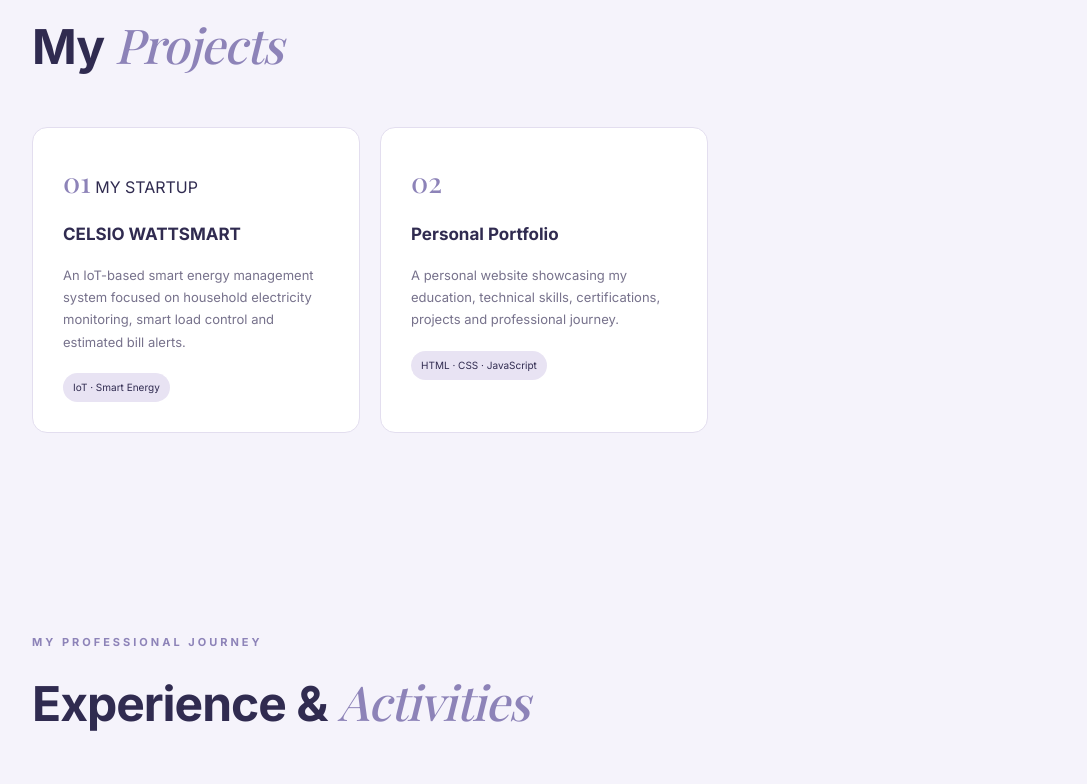
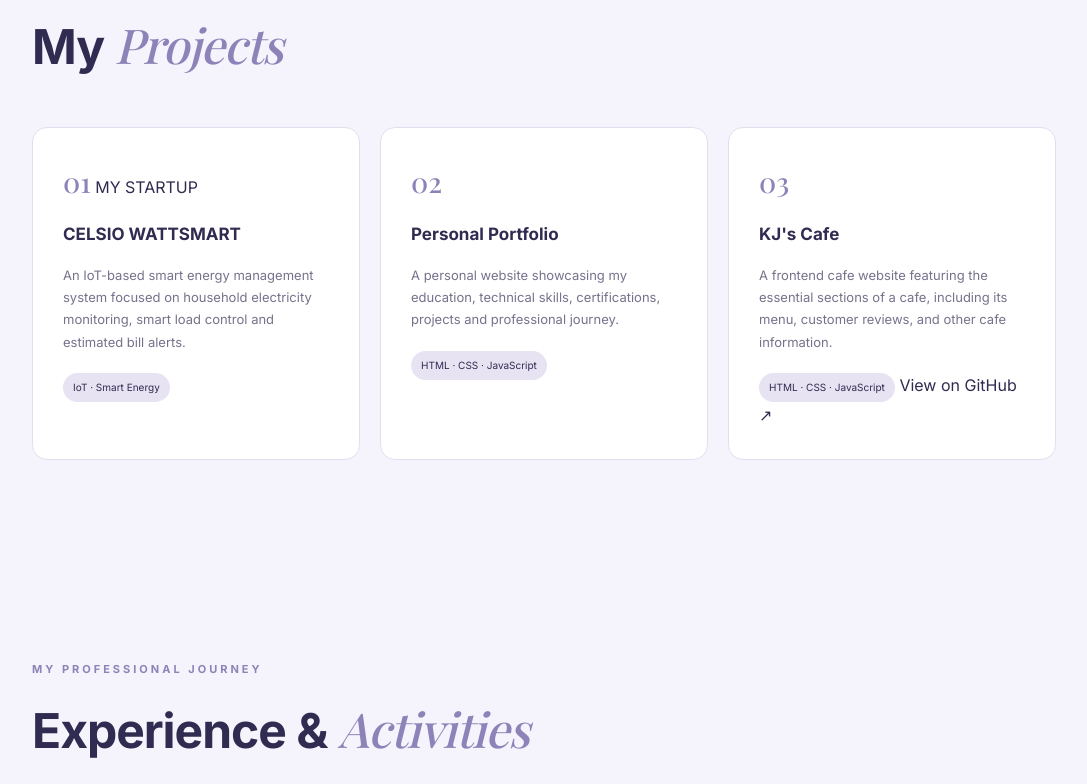
Before and after one commit to jenifa2608/jenifa-portfolio, a plain HTML site: page index.html in a window 1280 px wide. Shown: the part 2600-3384 px from the top of the page, without its empty margins (96-1183 px from the left). Drawn offline with nearby package versions, Linux system fonts and the light colour scheme; a web font is replaced by a local one.

Commit message:
Add KJ's Cafe project details to index.html
Added a new project section for KJ's Cafe with details and a link.

```diff
--- a/index.html
+++ b/index.html
@@ -313,6 +313,36 @@
 
         </article>
 
+        <!-- NEW PROJECT: KJ'S CAFE -->
+
+        <article class="project-card">
+
+            <span class="project-number">03</span>
+
+            <h3>
+                KJ's Cafe
+            </h3>
+
+            <p>
+                A frontend cafe website featuring the essential
+                sections of a cafe, including its menu, customer
+                reviews, and other cafe information.
+            </p>
+
+            <span class="project-tag">
+                HTML · CSS · JavaScript
+            </span>
+
+            <a
+                href="https://github.com/Jenifa2608?tab=repositories"
+                target="_blank"
+                rel="noopener"
+                class="project-link">
+                View on GitHub ↗
+            </a>
+
+        </article>
+
     </div>
 
 </section>
@@ -529,7 +559,7 @@
             </p>
 
             <iframe
-                src="certication/internoffer-FN.pdf"
+                src="certication/internoffer-fn.pdf"
                 title="Future Interns offer letter"
                 class="certificate-preview">
             </iframe>
```
